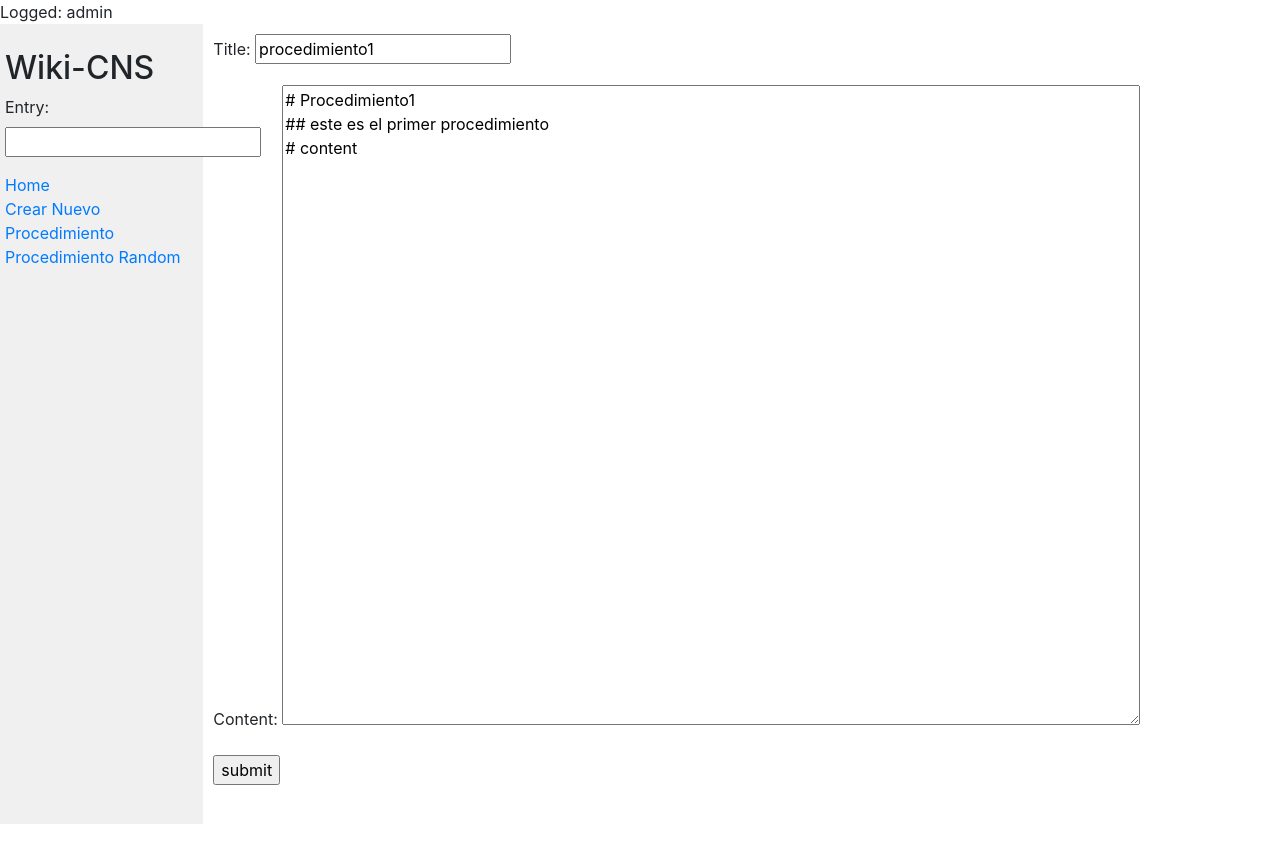
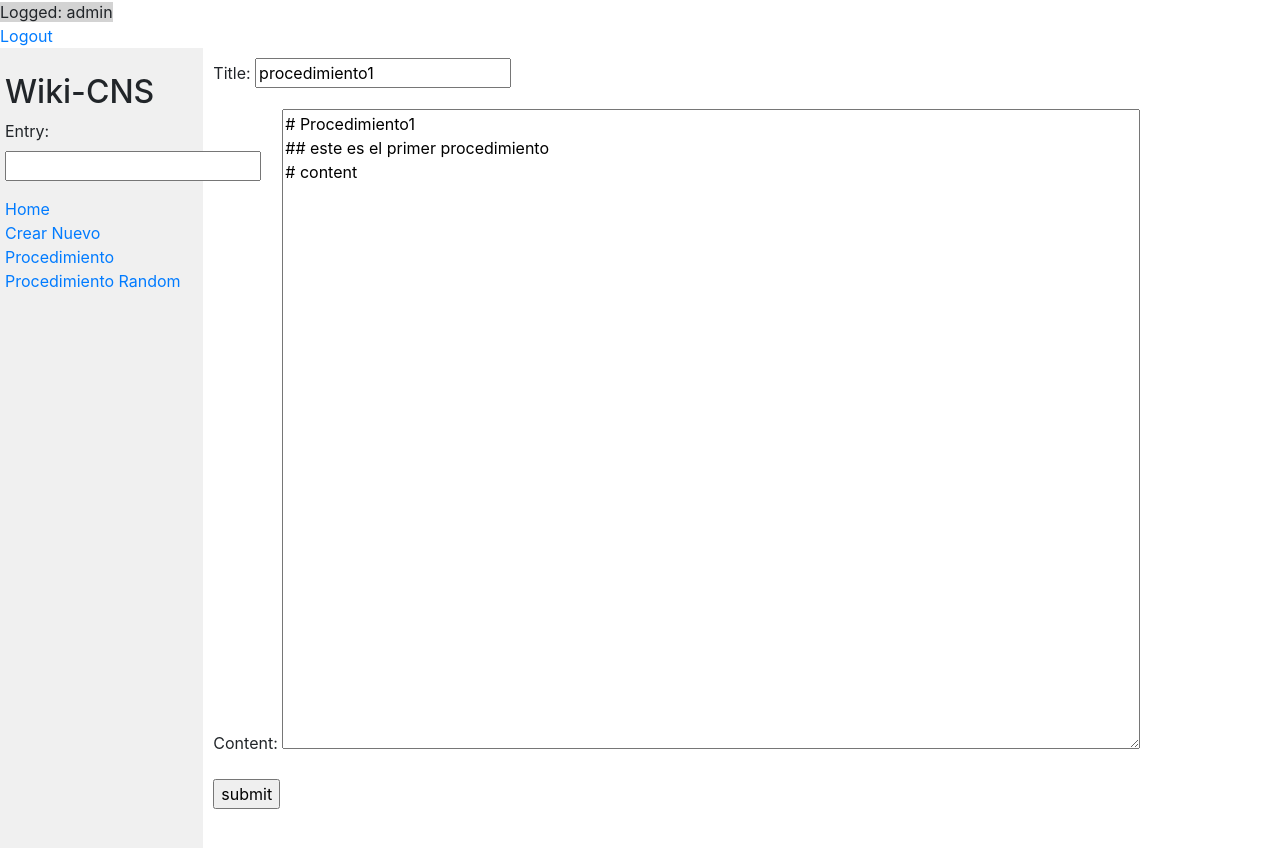
Before and after one commit to cyborg001/wiki2, a Django app: page /edit/1 in a window 1280 px wide. Before the commit the page ends 824 px from the top, so only its background shows below. Run offline with Django 3.2, Linux system fonts and the light colour scheme; a user stored in the database is signed in; data comes from the database, SQL or seed files in the repository; both versions use the stored data as it was after the commit; some libraries are stand-ins or nearby versions.

Commit message:
SE informa en el sistema si hay usuario autenticado y permite deloguear

```diff
--- a/encyclopedia/templates/encyclopedia/layout.html
+++ b/encyclopedia/templates/encyclopedia/layout.html
@@ -9,7 +9,10 @@
         <link href="{% static 'encyclopedia/styles.css' %}" rel="stylesheet">
     </head>
     <body> {% if user.is_authenticated %}
-        <div>Logged: {{ user }}</div>
+        <div >
+            <span style="background-color:lightgray">Logged: {{ user }}</span><br>
+            <span><a href="{% url 'ency:logout' %}">Logout</a><span>
+        </div>
     {% else %}
         <div>Not Logged</div>
     {% endif %}
--- a/encyclopedia/urls.py
+++ b/encyclopedia/urls.py
@@ -11,4 +11,5 @@ urlpatterns = [
     path('random_page',views.random_page, name='random_page'),
     path('new_page', views.new_page, name='new_page'),
     path('edit/<int:pk>',views.edit, name='edit'),
+    path('logout',views.loggout, name = 'logout'),
 ]
--- a/encyclopedia/views.py
+++ b/encyclopedia/views.py
@@ -6,8 +6,12 @@ import markdown2 as mk
 import random
 from .models import Procedimiento
 from .forms import MyForm, NewPageForm
+from django.contrib.auth import logout
 
 
+def loggout(request):
+    logout(request)
+    return HttpResponseRedirect(reverse('ency:index'))
 
 class IndexView(generic.ListView):
     template_name = 'encyclopedia/index.html'
```
Also changed, not shown: db.sqlite3.
